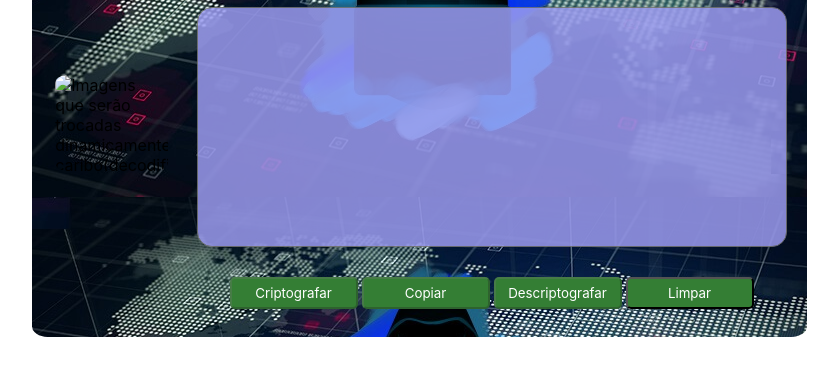
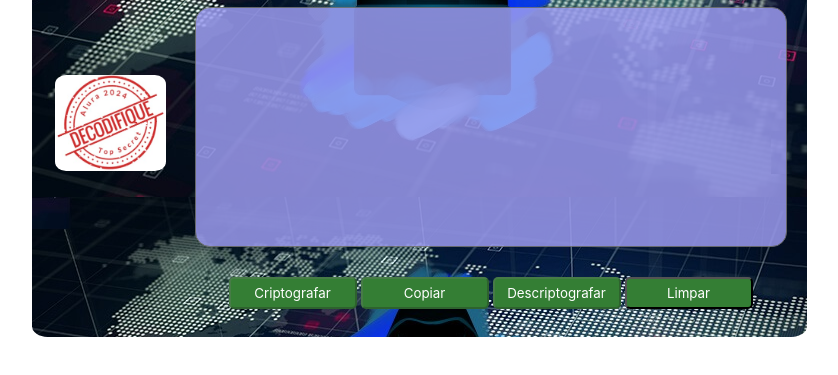
Before and after one commit to EridanPaz/alura-decodificador, a plain HTML site: page index.html in a window 1280 px wide. Shown: the part 255-630 px from the top of the page, without its empty margins (221-1059 px from the left). Drawn offline with Linux system fonts and the light colour scheme.

Commit message:
:issue: Re-inserindo as imagens.

```diff
--- a/index.html
+++ b/index.html
@@ -19,7 +19,7 @@
             <img src="./assets/images/logo-alura.jpeg" alt="Logomarca da Alura">
          </div>
          <div id="cadeado">
-            <img id="imgCadeado" src="./assets/images/carimbo-alura.jpg" alt="Imagens que serão trocadas dinamicamente: caribo(decodifique), cadeado fechado, cadeado aberto">
+            <img id="imgCadeado" src="./assets/images/alura-carimbo.jpg" alt="Imagens que serão trocadas dinamicamente: caribo(decodifique), cadeado fechado, cadeado aberto">
          </div>
       </section>
       <section id="main-section">
--- a/script.js
+++ b/script.js
@@ -206,7 +206,7 @@ function bloquearBtnDescriptografar(){
 
 function mudarImagem(numImagem){
   if(numImagem == 1){
-    imgCadeado.src = './assets/images/carimbo-alura.jpg'
+    imgCadeado.src = './assets/images/alura-carimbo.jpg'
   }else{
     if(numImagem == 2){
       imgCadeado.src = './assets/images/cadeado-aberto.jpg'
```
Also changed, not shown: assets/images/alura-carimbo.jpg (added), assets/images/alura-carimbo.png (added).
